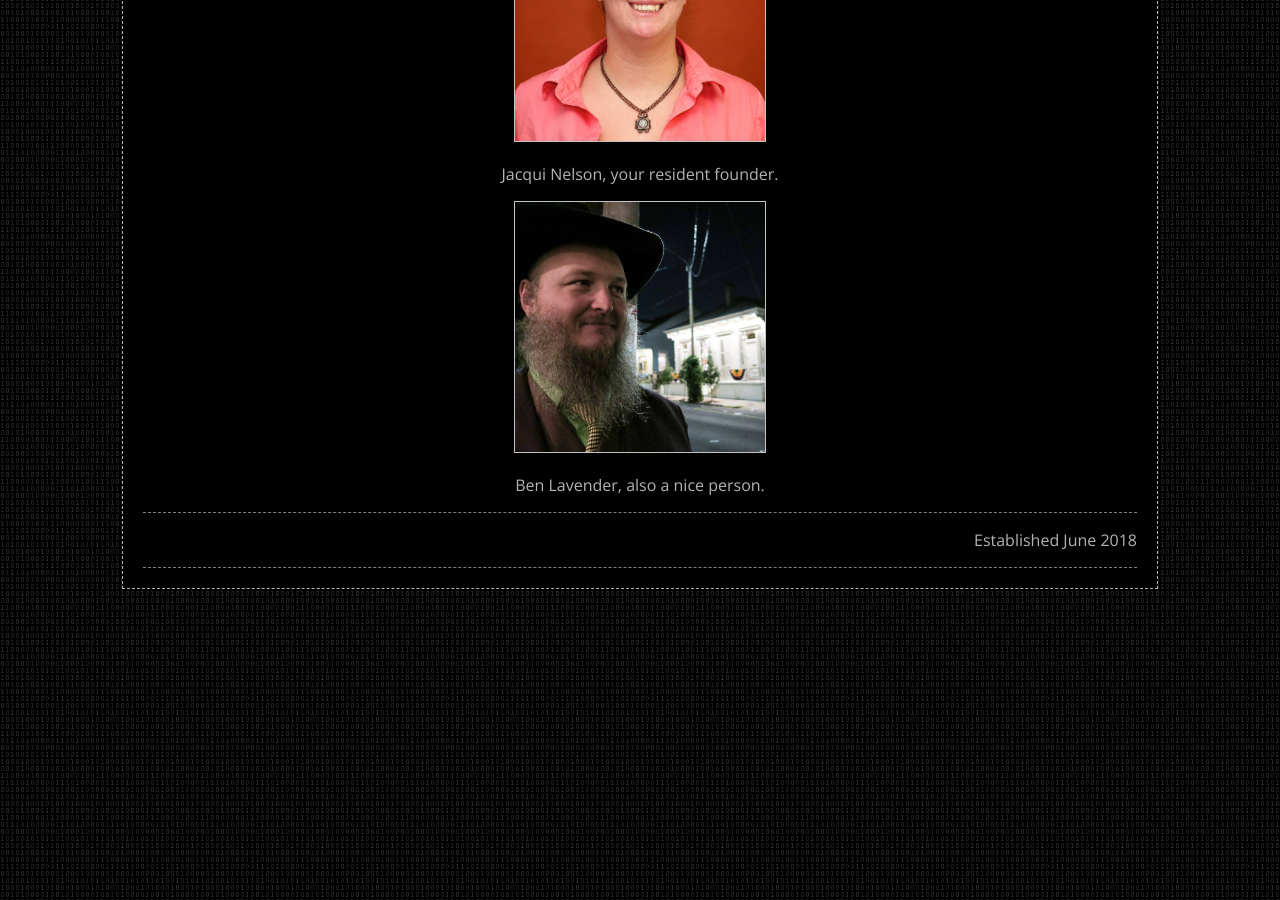
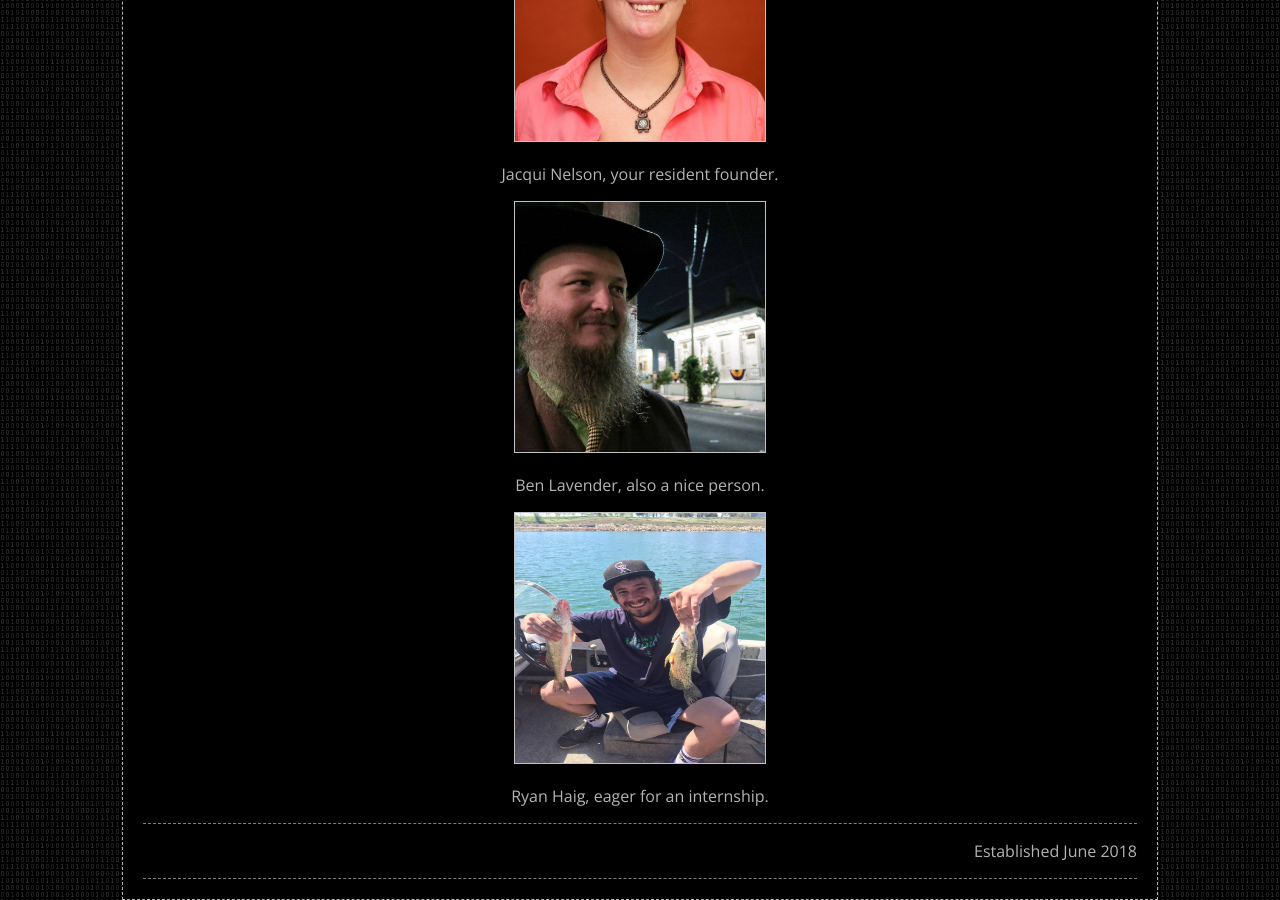
Before and after one commit to boulderhacknight/boulderhacknight.github.io, a Jekyll site: the page built from index.md, in a window 1280 px wide and 900 px high, scrolled down 1629 px. Built offline with Jekyll 4.4.1, drawn with Linux system fonts in a browser that asks for light colours; our own code applies the rules of GitHub Pages for plain Markdown files.

Commit message:
Added Ryan in greeters section

```diff
--- a/index.md
+++ b/index.md
@@ -41,4 +41,6 @@ layout: default
     <p>Jacqui Nelson, your resident founder.</p>
     <img class="friendly-greeter" src="assets/img/ben.jpg" style="height: 250px; width: 250px">
     <p>Ben Lavender, also a nice person.</p>
+    <img class="friendly-greeter" src="assets/img/ryan.jpg" style="height: 250px; width: 250px">
+    <p>Ryan Haig, eager for an internship.</p>
   </div>
```
Also changed, not shown: assets/img/ryan.jpg (added).
